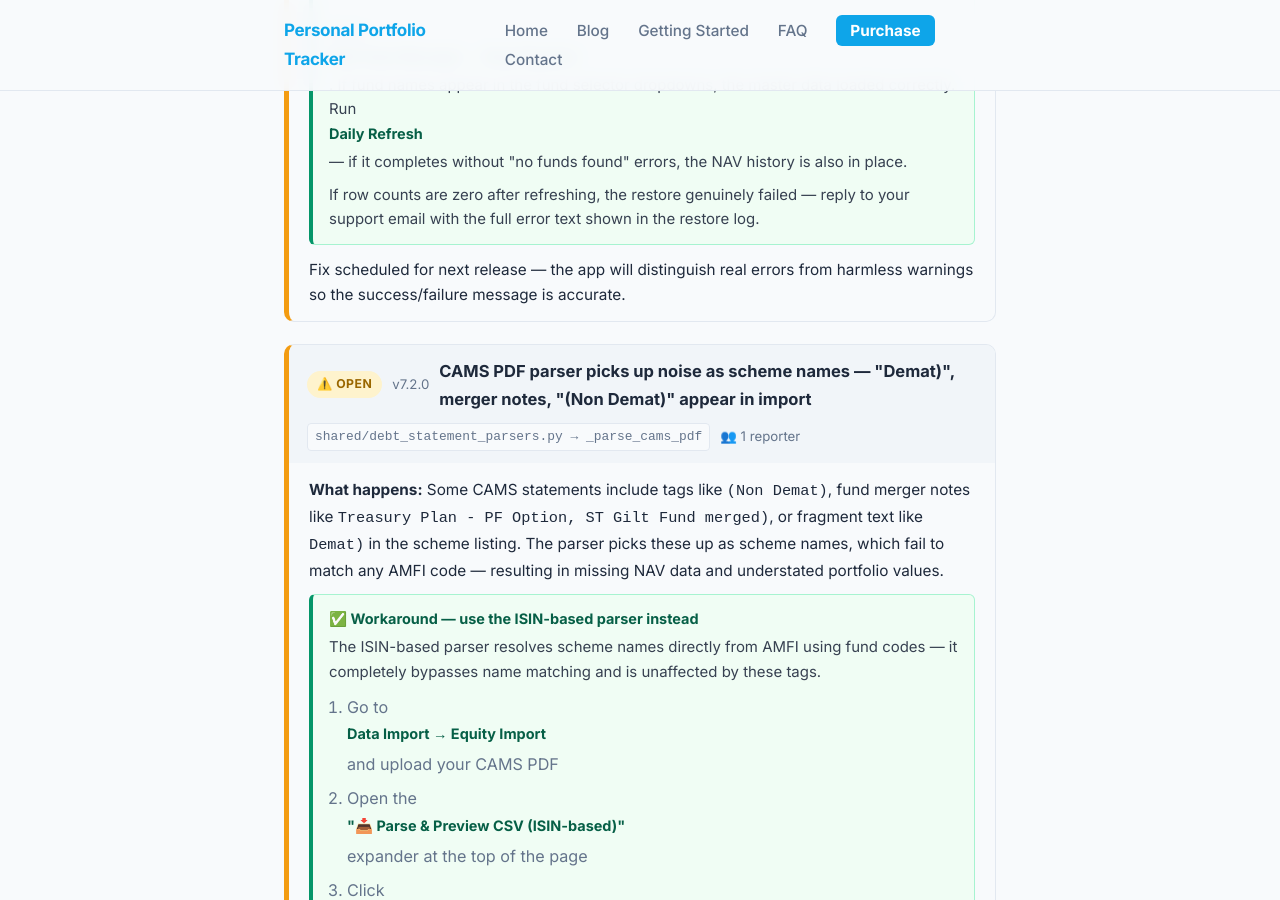
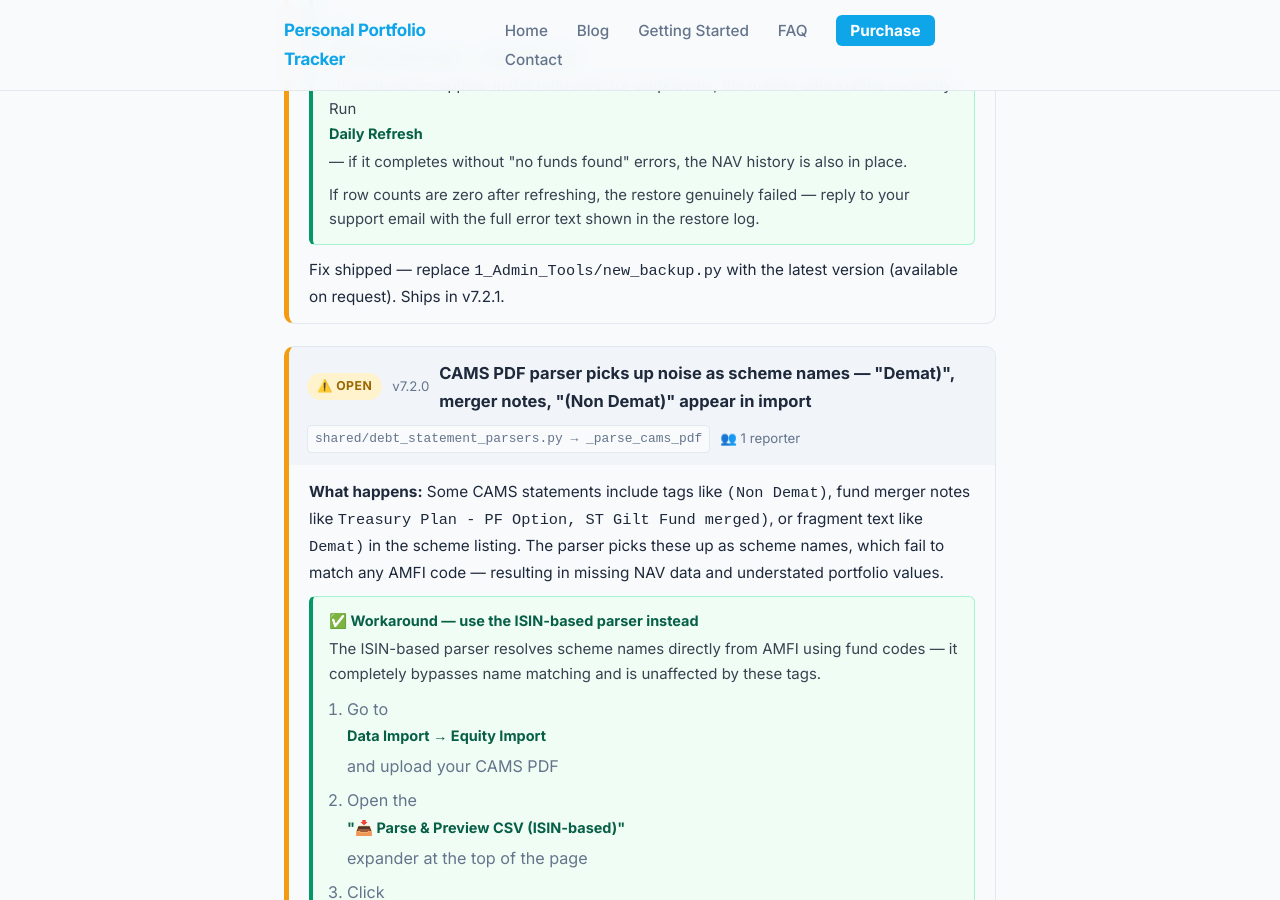
Before and after one commit to srikrishna2024/portfolio-tracker-blog, a Jekyll site: the page built from known-issues/index.html, in a window 1280 px wide and 900 px high, scrolled down 1831 px. Built offline with Jekyll 4.4.1, drawn with Linux system fonts in a browser that asks for light colours.

Commit message:
known issues: update PG18 restore fix note — hotfix available

```diff
--- a/known-issues/index.html
+++ b/known-issues/index.html
@@ -55,7 +55,7 @@ title: Known Issues & Workarounds
           Go to <strong>NAV Data Manager → Data Pipeline</strong>. If fund names appear in the fund selector dropdowns, the master data loaded correctly. Run <strong>Daily Refresh</strong> — if it completes without "no funds found" errors, the NAV history is also in place.</p>
           <p style="margin-top:8px;">If row counts are zero after refreshing, the restore genuinely failed — reply to your support email with the full error text shown in the restore log.</p>
         </div>
-        <p class="ki-eta">Fix scheduled for next release — the app will distinguish real errors from harmless warnings so the success/failure message is accurate.</p>
+        <p class="ki-eta">Fix shipped — replace <code>1_Admin_Tools/new_backup.py</code> with the latest version (available on request). Ships in v7.2.1.</p>
       </div>
     </div>
 
```
